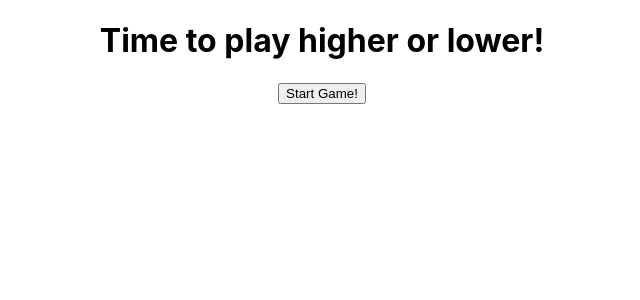
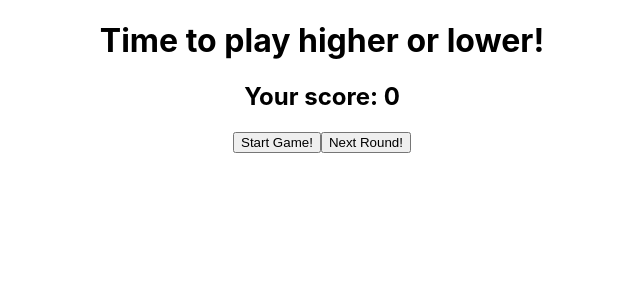
Before and after one commit to JackOfDickson/Countries-Higher-Or-Lower-Game, a React (Create React App) app: page / in a window 1280 px wide. Shown: the top 300 px of the page, without its empty margins (318-958 px from the left). Built offline with nearby package versions, Linux system fonts and the light colour scheme.

Commit message:
fix some state mutation (whoops) and added a function that moves game to next round

```diff
--- a/src/containers/MainPage.tsx
+++ b/src/containers/MainPage.tsx
@@ -12,6 +12,7 @@ const MainPage = () => {
     const [option2Country, setOption2Country] = useState<Country | null>(null)
     const [revealOption2CountryPopulation, setRevealCountry2Population] = useState<boolean>(false)
     const [userScore, setUserScore] = useState<number>(0)
+    const [gameStart, setGameStart] = useState<boolean>(false)
 
 
     useEffect(() => {
@@ -26,7 +27,7 @@ const MainPage = () => {
 
     //function startGame which begins the game and generates two countries to be in option 1 and option 2
     const startGame = () => {
-        const copyOfCountries = countries
+        const copyOfCountries = [...countries]
 
         const generatedCountry1 = getRandomCountryAndRemoveFromCountries(copyOfCountries)
         const generatedCountry2 = getRandomCountryAndRemoveFromCountries(copyOfCountries)
@@ -62,12 +63,26 @@ const MainPage = () => {
         }
     }
 
+    //To begin the next round we want to move opt2 country to opt1 and grab a new country for opt2
+    const nextRound = () => {
+
+        const newQuestionPool = [...countriesQuestionPool]
+        const newOption2Country = getRandomCountryAndRemoveFromCountries(newQuestionPool)
+
+        setOption1Country(option2Country)
+        setOption2Country(newOption2Country)
+        setRevealCountry2Population(false)
+
+    }
+
 
     return (
         <>
             <h1>Time to play higher or lower!</h1>
+            <h2>Your score: {userScore}</h2>
 
             <button onClick={startGame}>Start Game!</button>
+            <button onClick={nextRound}>Next Round!</button>
 
             { option1Country? <CountryOption country={option1Country} showPopulation={true}/>: null}
             { option2Country? <CountryOption country={option2Country} showPopulation={revealOption2CountryPopulation} guess={guessHigherOrLower} />: null}
```
